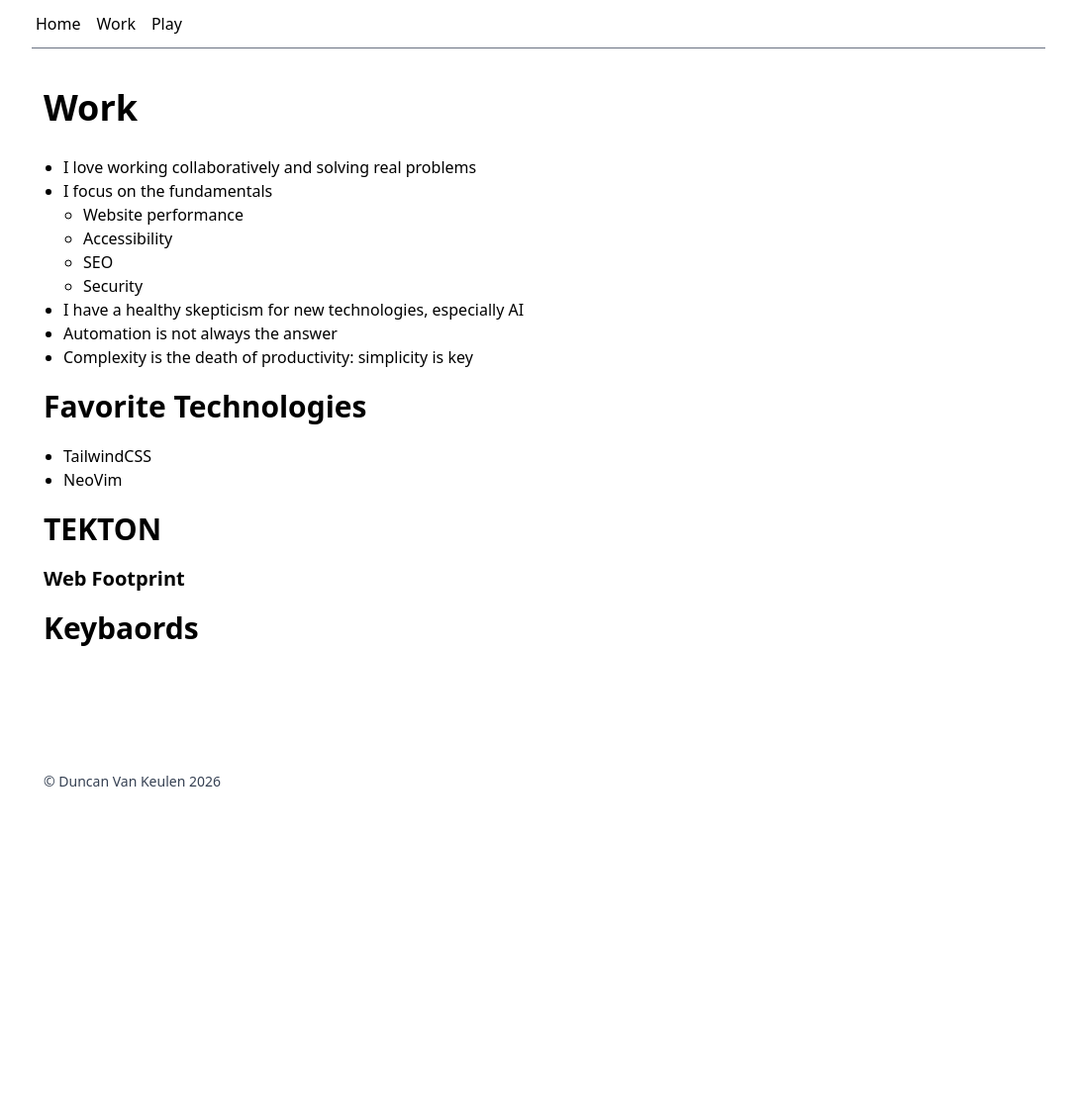
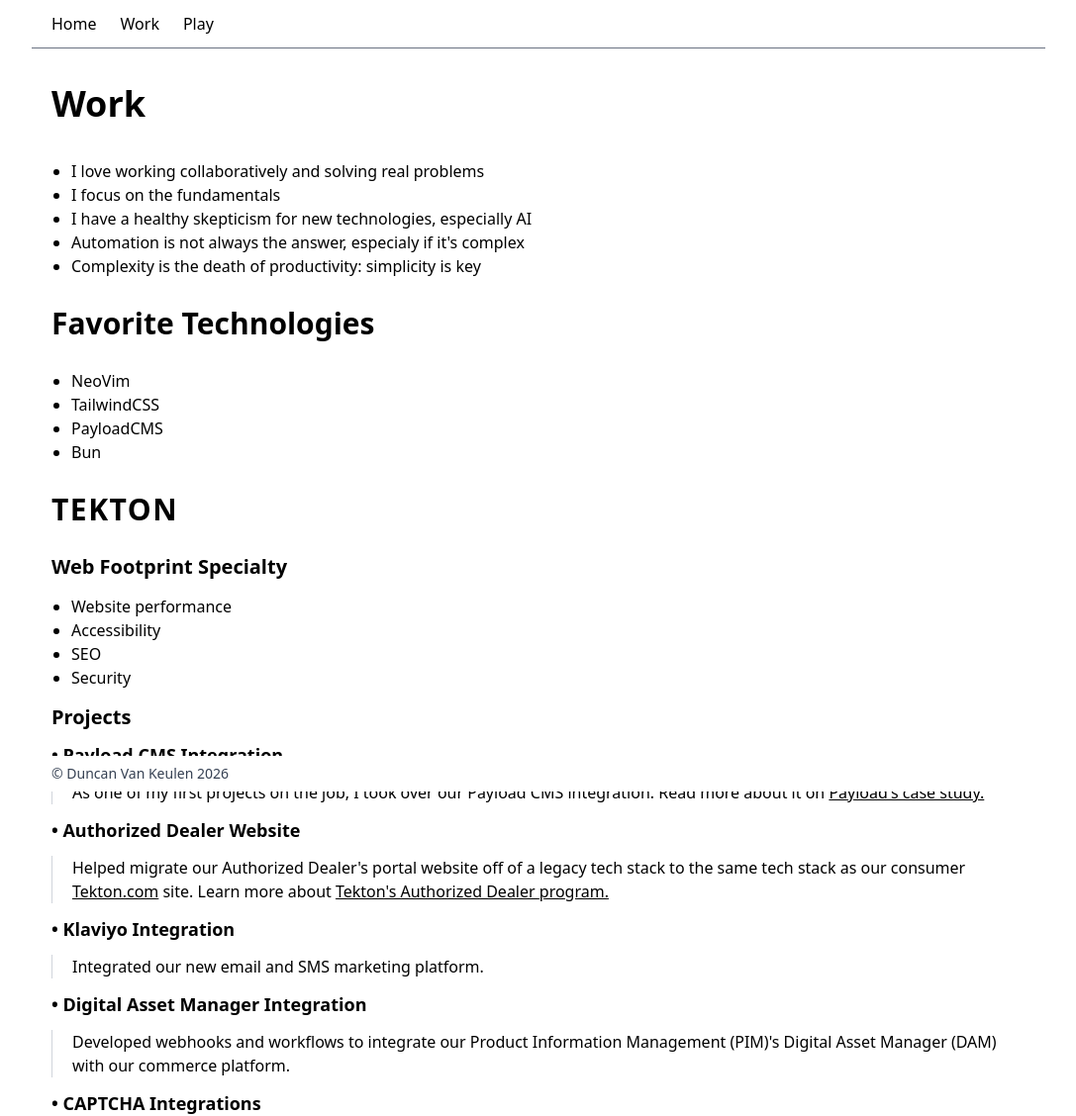
Before and after one commit to TheDunco/personal-site-fundamentals, a website: page public/work.html in a window 1280 px wide. Shown: the top 1128 px of the page at 99% size, without its empty margins (96-1183 px from the left). Before the commit the page ends 800 px from the top, so only its background shows below. Drawn offline with Linux system fonts and the light colour scheme.

Commit message:
Content and broader styles

```diff
--- a/public/components.js
+++ b/public/components.js
@@ -2,18 +2,19 @@
 
 class NavComponent extends HTMLElement {
     connectedCallback() {
-        this.innerHTML = `<nav class="w-full flex flex-row gap-2 border-b border-gray-500">
+        this.innerHTML = `<nav class="w-full ps-3 flex bg-white/10 backdrop-blur-md flex-row gap-2 border-b border-gray-500">
       <a href="/">Home</a>
       <a href="/work">Work</a>
       <a href="/play">Play</a>
     </nav>`
+        this.classList = `${this.classList} sticky top-0`
     }
 }
 customElements.define('x-nav', NavComponent);
 
 class FooterComponent extends HTMLElement {
     connectedCallback() {
-        this.innerHTML = `<footer class="text-sm text-gray-700 absolute bottom-0 w-full">
+        this.innerHTML = `<footer class="text-sm text-gray-700 bg-white sticky bottom-0 py-2 mt-auto w-screen">
       &#169; Duncan Van Keulen ${new Date().getFullYear()}
     </footer>`
     }
--- a/public/work.html
+++ b/public/work.html
@@ -5,34 +5,45 @@
     <script src="components.js"></script>
     <title>Duncan Van Keulen | Work</title>
   </head>
-  <body class="max-w-5xl mx-auto">
+  <body>
     <x-nav></x-nav>
-    <div class="p-3">
+    <main class="px-5 flex-grow">
       <h1>Work</h1>
         <ul>
             <li>I love working collaboratively and solving real problems</li>
-            <li>
-                I focus on the fundamentals
-                <ul>
-                    <li>Website performance</li>
-                    <li>Accessibility</li>
-                    <li>SEO</li>
-                    <li>Security</li>
-                </ul>
-            </li>
+            <li>I focus on the fundamentals</li>
             <li>I have a healthy skepticism for new technologies, especially AI</li>
-            <li>Automation is not always the answer</li>
+            <li>Automation is not always the answer, especialy if it's complex</li>
             <li>Complexity is the death of productivity: simplicity is key</li>
         </ul>
         <h2>Favorite Technologies</h2>
         <ul>
+            <li>NeoVim</li>
             <li>TailwindCSS</li>
-            <li>NeoVim</li>
+            <li>PayloadCMS</li>
+            <li>Bun</li>
         </ul>
-      <h2>TEKTON</h2>
-      <h3>Web Footprint</h3>
-      <h4></h4>
-    <h2>Keybaords</h2>
+      <h2 class="tracking-wider">TEKTON</h2>
+      <h3>Web Footprint Specialty</h3>
+        <ul>
+          <li>Website performance</li>
+          <li>Accessibility</li>
+          <li>SEO</li>
+          <li>Security</li>
+        </ul>
+      <h3>Projects</h3>
+      <h4>&bull; Payload CMS Integration</h4>
+      <p class="ident">As one of my first projects on the job, I took over our Payload CMS integration. Read more about it on <a href="https://payloadcms.com/case-studies/tekton" target="_blank" class="cursor-alias">Payload's case study.</a></p>
+      <h4>&bull; Authorized Dealer Website</h4>
+      <p class="ident">Helped migrate our Authorized Dealer's portal website off of a legacy tech stack to the same tech stack as our consumer <a href="https://www.tekton.com" target="_blank" class="cursor-alias">Tekton.com</a> site.
+          Learn more about <a href="https://www.tekton.com/authorized-dealers" target="_blank" class="cursor-alias">Tekton's Authorized Dealer program.</a>
+      </p>
+      <h4>&bull; Klaviyo Integration</h4>
+      <p class="ident">Integrated our new email and SMS marketing platform.</p>
+      <h4>&bull; Digital Asset Manager Integration</h4>
+      <p class="ident">Developed webhooks and workflows to integrate our Product Information Management (PIM)'s Digital Asset Manager (DAM) with our commerce platform.</p>
+      <h4>&bull; CAPTCHA Integrations</h4>
+      With a focus on website security and protecting our users from cyber attacks, I integrated Google reCAPTCHA and later Cloudflare Turnstile into our sites.
     </section>
     <x-footer></x-footer>
   </body>
--- a/src/tailwind-input.css
+++ b/src/tailwind-input.css
@@ -9,31 +9,39 @@
 }
 
 body {
-  @apply max-w-5xl mx-auto;
+  @apply max-w-5xl mx-auto h-full min-h-screen flex flex-col;
 }
 
 h1 {
-  @apply font-bold text-4xl leading-8 my-8;
+  @apply font-bold text-4xl leading-8 my-10;
 }
 
 h2 {
-  @apply font-bold text-3xl leading-7 my-6;
+  @apply font-bold text-3xl leading-7 my-8;
 }
 
 h3 {
-  @apply font-semibold text-2xl leading-6 my-4;
+  @apply font-semibold text-2xl leading-6 my-6;
 }
 
 h3 {
-  @apply font-semibold text-xl leading-6 my-3;
+  @apply font-semibold text-xl leading-6 my-4;
+}
+
+h4 {
+  @apply font-semibold text-lg leading-5 my-4;
+}
+
+.ident {
+  @apply pl-5 border-l border-l-gray-300;
 }
 
 a {
-  @apply lg:hover:bg-amber-400/50 p-1 py-px;
+  @apply md:hover:bg-amber-400/50 py-1 underline;
 }
 
 nav a {
-  @apply h-12 items-center flex;
+  @apply h-12 items-center flex no-underline py-1 px-2;
 }
 
 ul {
```
Also changed, not shown: public/index.html (+1 -1 lines), public/output.css.
